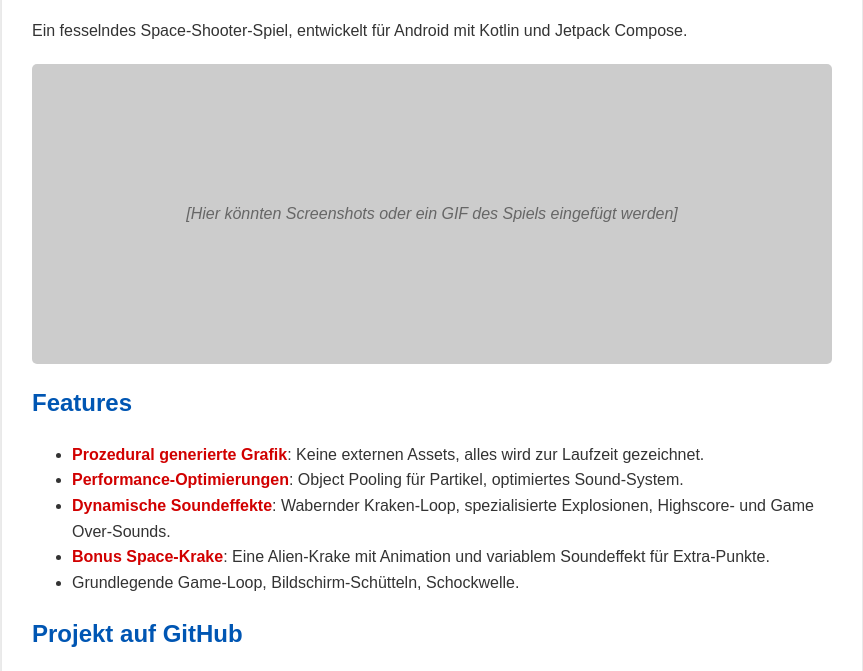
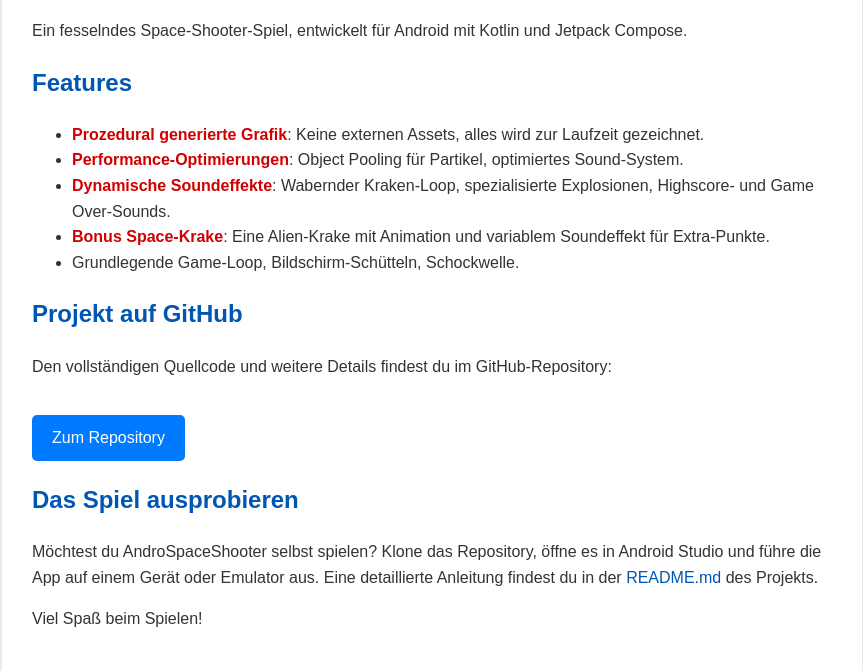
Before and after one commit to meuse24/androspaceshooter, a plain HTML site: page index.html in a window 1280 px wide. Shown: the part 126-797 px from the top of the page, without its empty margins (208-1071 px from the left). Drawn offline with Linux system fonts and the light colour scheme.

Commit message:
Remove graphic placeholder from index.html.

```diff
--- a/index.html
+++ b/index.html
@@ -63,10 +63,6 @@
         <h1>AndroSpaceShooter</h1>
         <p>Ein fesselndes Space-Shooter-Spiel, entwickelt für Android mit Kotlin und Jetpack Compose.</p>
 
-        <div class="image-placeholder">
-            [Hier könnten Screenshots oder ein GIF des Spiels eingefügt werden]
-        </div>
-
         <h2>Features</h2>
         <ul>
             <li><span class="highlight">Prozedural generierte Grafik</span>: Keine externen Assets, alles wird zur Laufzeit gezeichnet.</li>
```
